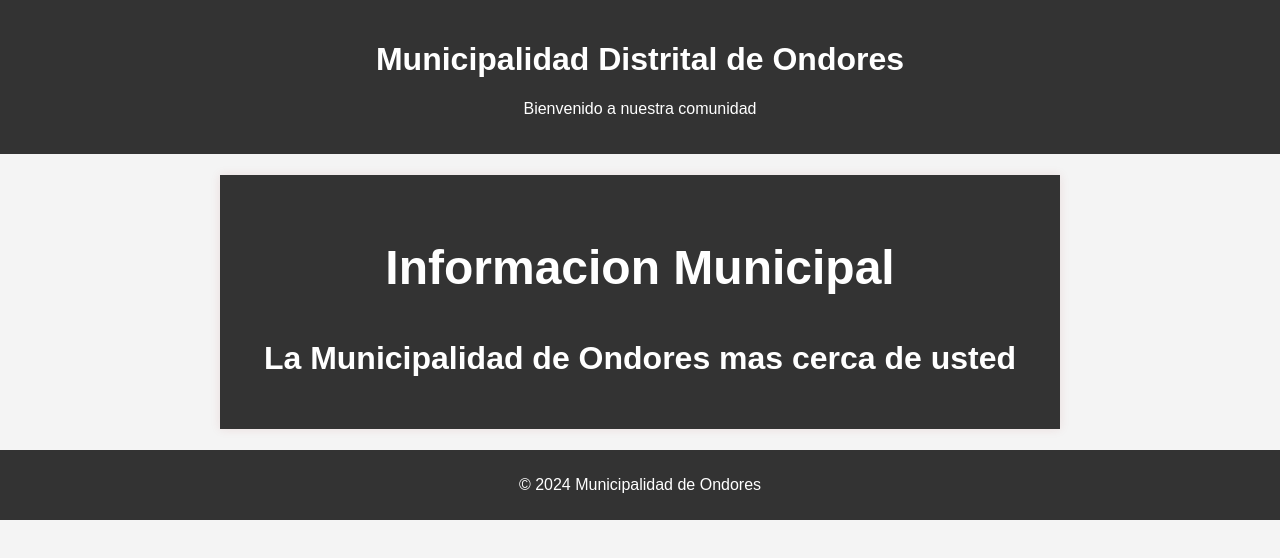
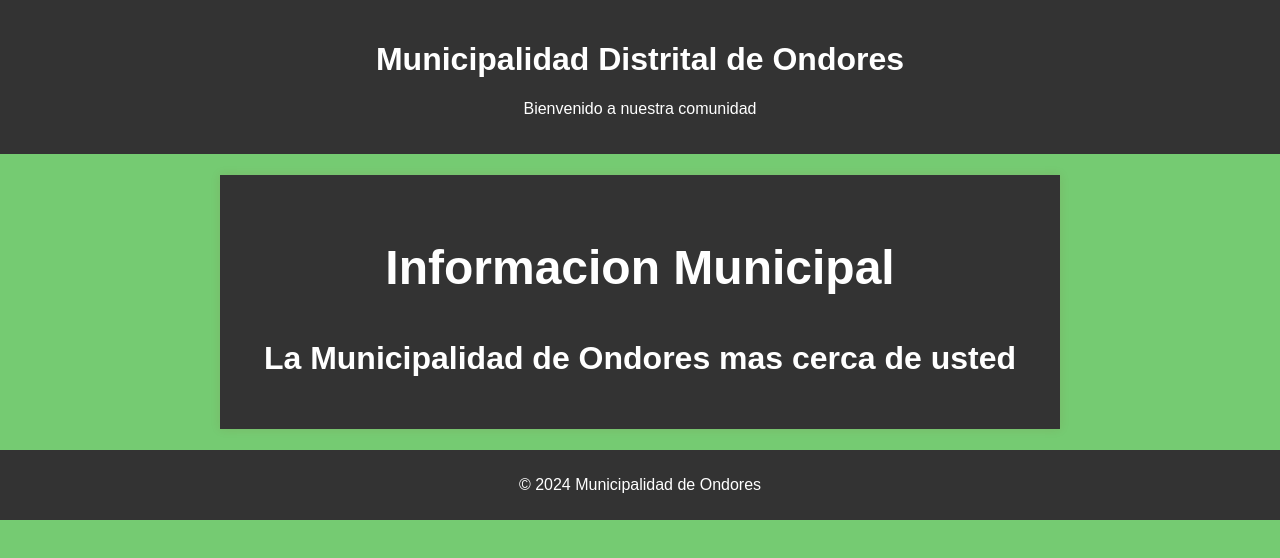
Before and after one commit to JOSIMAR-ESPINOZA/TAREA, a plain HTML site: page index.html in a window 1280 px wide. Drawn offline with Linux system fonts and the light colour scheme; a script that the page names is missing.

Commit message:
se inserto el color del fondo

```diff
--- a/styles.css
+++ b/styles.css
@@ -40,3 +40,6 @@ p {
     text-align: center;
     padding: 5 px;
 }
+body {
+    background-color: rgba(28, 170, 23, 0.603)
+}
```
